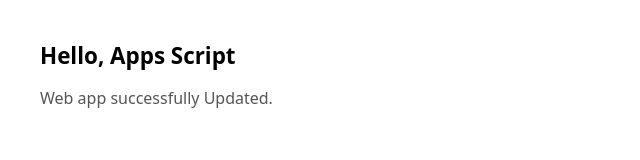
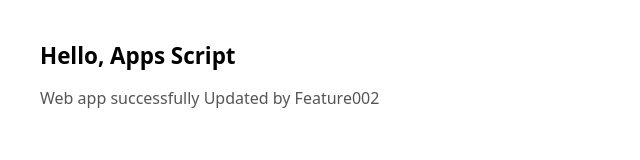
Before and after one commit to rocktremblay/testCodex, a website: page src/index.html in a window 1280 px wide. Shown: the whole page, without its empty margins (0-640 px from the left). Drawn offline with Linux system fonts and the light colour scheme.

Commit message:
feat(web): display feature-specific success message (#2)
Updates the confirmation text in the web app to indicate that the update originated from Feature002.

```diff
--- a/src/index.html
+++ b/src/index.html
@@ -12,6 +12,6 @@
   </head>
   <body>
     <h1>Hello, Apps Script</h1>
-    <p class="muted">Web app successfully Updated.</p>
+    <p class="muted">Web app successfully Updated by Feature002</p>
   </body>
   </html>
```
